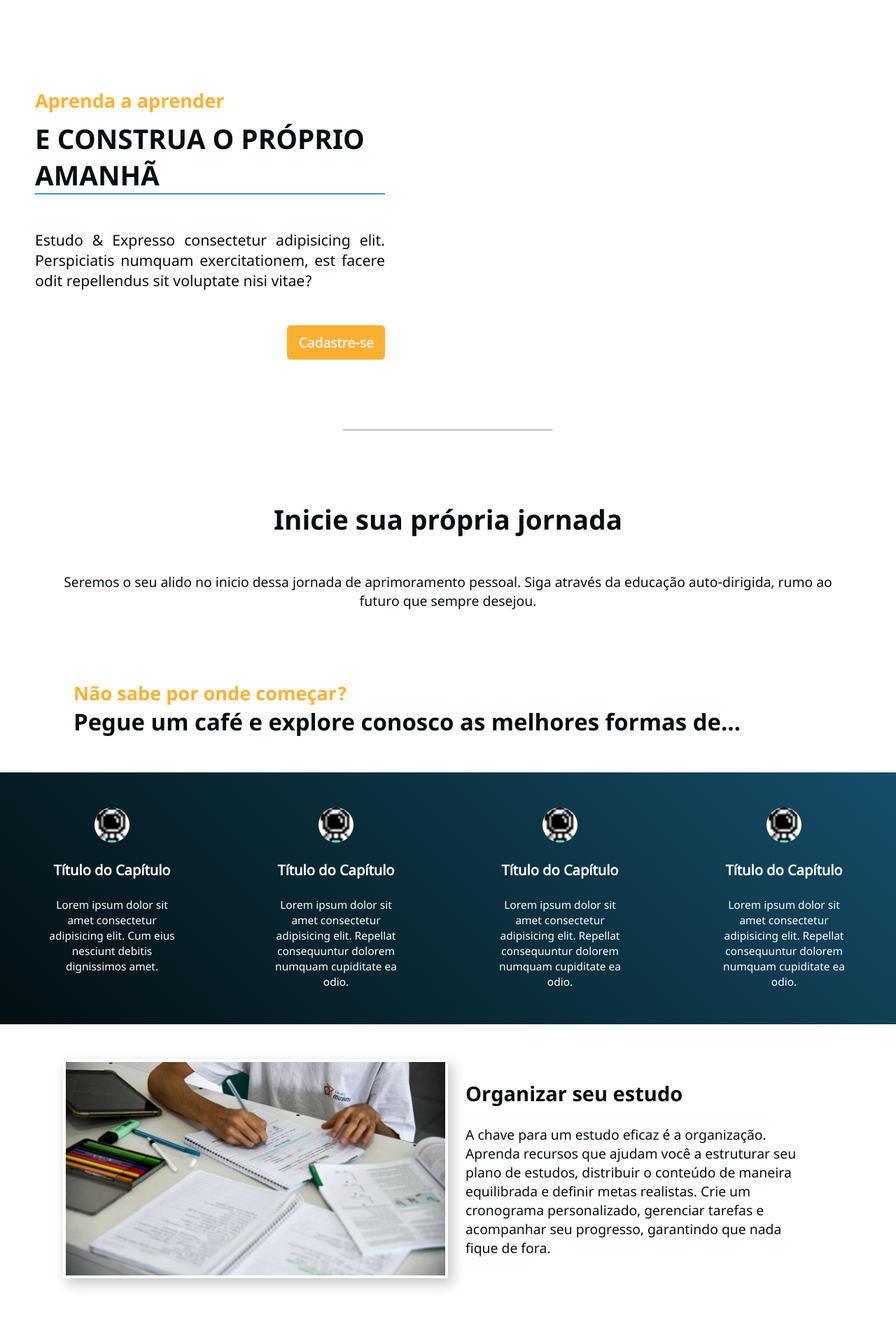
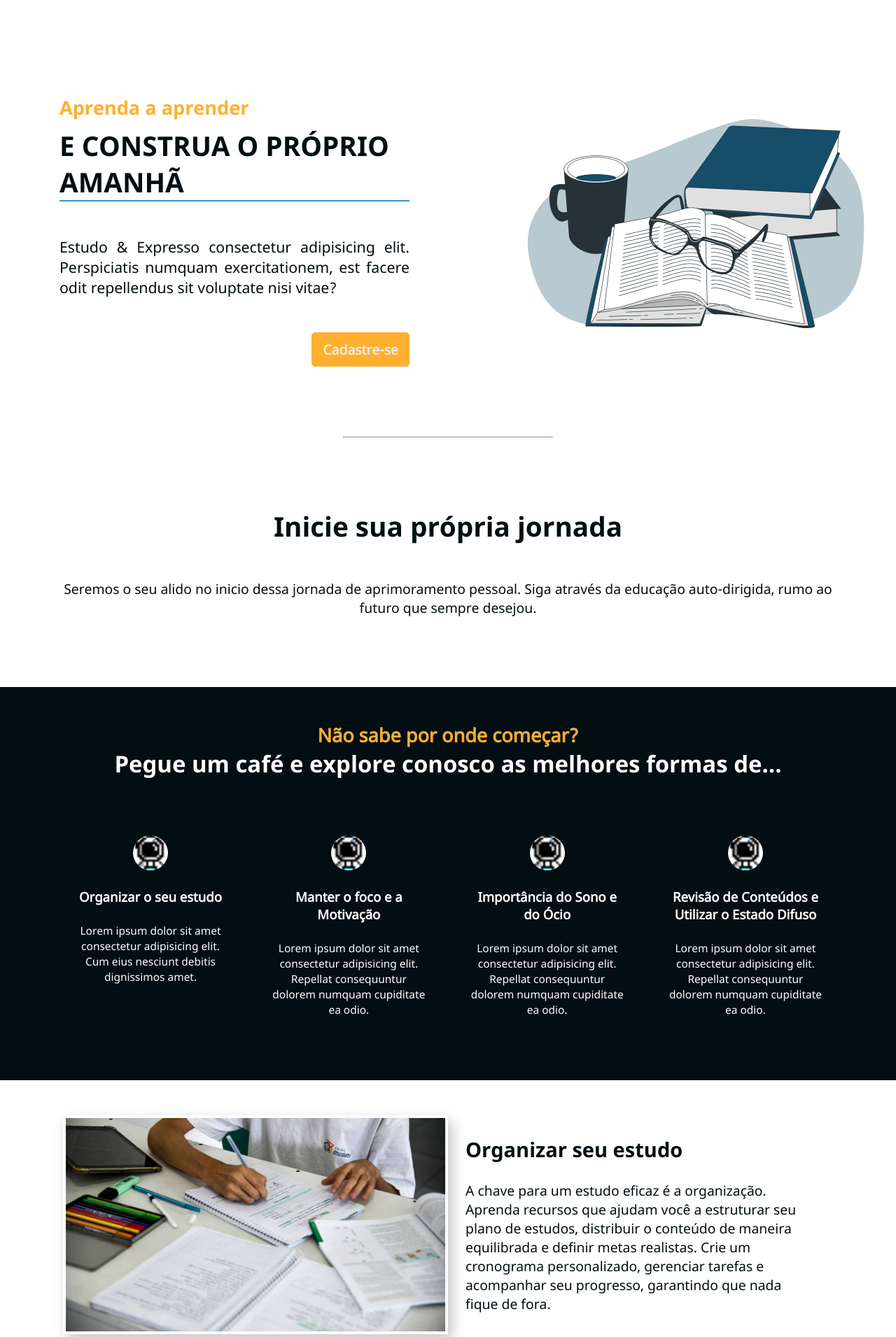
Before and after one commit to RyanSS27/TCC-escolar, a PHP site: page / in a window 1280 px wide. Shown: the part 125-2036 px from the top of the page at 70% size. Run offline with PHP 8.4, Linux system fonts and the light colour scheme.

Commit message:
Alteração no layout da página

```diff
--- a/TCC-escolar/index.html
+++ b/TCC-escolar/index.html
@@ -24,8 +24,7 @@
         </div>
     </header>
     <main>
-        <section id="container-topo-img">
-
+        <section id="container-topo">
             <div class="divisao-topo-textos">
                 <h2 class="titulo-destaque">Aprenda a aprender</h2>
                 <h1>E CONSTRUA O PRÓPRIO AMANHÃ</h1>
@@ -34,6 +33,7 @@
                     <div class="cadastro">Cadastre-se</div>
                 </a></div>
             </div>
+            <img src="imagens/livros.png" alt="">
         </section>
 
 
@@ -44,30 +44,41 @@
                 <p class="rumo-ao-futuro">Seremos o seu alido no inicio dessa jornada de aprimoramento pessoal. Siga através da educação auto-dirigida, rumo ao futuro que sempre desejou.</p>
 
 
-                <h3 class="titulo-destaque">Não sabe por onde começar?</h3>
-                <h2>Pegue um café e explore conosco as melhores formas de...</h2>
             </div>
 
             <div class="passos">
+
+                <h3 class="titulo-destaque">Não sabe por onde começar?</h3>
+                    <h2>Pegue um café e explore conosco as melhores formas de...</h2>
+                    <div class="limite">
+                        <a href="#">
                             <div class="caps">
                                 <img src="icons/meuicon.ico" alt="">
-                        <h4>Título do Capítulo</h4>
+                                <h4>Organizar o seu estudo</h4>
                                 <p>Lorem ipsum dolor sit amet consectetur adipisicing elit. Cum eius nesciunt debitis dignissimos amet.</p>
                             </div>
+                        </a>
+                        <a href="#">
                             <div class="caps">
                                 <img src="icons/meuicon.ico" alt="">
-                        <h4>Título do Capítulo</h4>
+                                <h4>Manter o foco e a Motivação</h4>
                                 <p>Lorem ipsum dolor sit amet consectetur adipisicing elit. Repellat consequuntur dolorem numquam cupiditate ea odio.</p>
                             </div>
+                        </a>
+                        <a href="#">
                             <div class="caps">
                                 <img src="icons/meuicon.ico" alt="">
-                        <h4>Título do Capítulo</h4>
+                                <h4>Importância do Sono e do Ócio</h4>
                                 <p>Lorem ipsum dolor sit amet consectetur adipisicing elit. Repellat consequuntur dolorem numquam cupiditate ea odio.</p>
                             </div>
+                        </a>
+                        <a href="#">
                             <div class="caps">
                                 <img src="icons/meuicon.ico" alt="">
-                        <h4>Título do Capítulo</h4>
+                                <h4>Revisão de Conteúdos e Utilizar o Estado Difuso</h4>
                                 <p>Lorem ipsum dolor sit amet consectetur adipisicing elit. Repellat consequuntur dolorem numquam cupiditate ea odio.</p>
+                            </div>
+                        </a>
                     </div>
                 </div>
                 <div class="capitulo cap-fundo1">
@@ -88,6 +99,9 @@
                     <img src="imagens/desanimo.jpeg" alt="imagem ilustrativa desanimo">
                 </div>
             </div>
+            <a href="formularios/cadastro.html"  class="link-cadastro">
+                <div class="cadastro">Cadastre-se</div>
+            </a>
             <div class="capitulo cap-fundo1">
                 <div class="limite">
                     <img src="imagens/sono.jpeg" alt="imagem ilustrativa sobre sono">
@@ -108,9 +122,6 @@
                 </div>
             </div>
 
-            <a href="formularios/cadastro.html"  class="link-cadastro">
-                <div class="cadastro">Cadastre-se</div>
-            </a>
 
         </section>
         <section class="beneficios">
--- a/TCC-escolar/styles/inicio.css
+++ b/TCC-escolar/styles/inicio.css
@@ -59,10 +59,16 @@ h1 {
     color: var(--paletaCor5);
 }
 
-#container-topo-img {
-    background: var(--cor-destaque) url(../imagens/img-fundo-teste.jpeg) center/ cover no-repeat fixed;
-    min-height: 600px;
-    display: block;
+#container-topo {
+    background-color: var(--cor1);
+    min-height: 450px;
+    display: flex;
+    justify-content: space-around;
+    align-items: end;
+}
+
+#container-topo > img {
+    max-width: 500px;
 }
 
 header {
@@ -163,11 +169,10 @@ nav > div > a {
     background-color: white;
 
     display: block;
-    padding: 250px 50px 50px 50px;
+    padding: 260px 50px 50px 50px;
     min-height: 600px;
-    width: 100%;
+    width: 50%;
     border-radius: 0px 0px 0px 0px;
-    box-shadow: 5px 6px 12px 3px rgba(0, 0, 0, 0.621)
 }
 
 h1 {
@@ -566,16 +571,54 @@ footer p a {
 
 
 
+.passos {
+    background-color: var(--paletaCor1);
+    padding: 50px 0px 25px 0px;
+    text-align: center;
+}
 
 
-.passos {
-    background-image: linear-gradient(45deg, var(--paletaCor1),  #0a2d3a, var(--paletaCor2));
-    color: white;
+
+.passos > .limite {
+    /* background-image: linear-gradient(45deg, var(--paletaCor1), #0a2d3a, var(--paletaCor2)); */
 
     padding: 50px 0px;
     display: flex;
-    justify-content: space-around;
+    justify-content: space-between;
     flex-wrap: wrap;
+}
+
+.passos .cadastro {
+    text-align: center;
+    margin: auto;
+}
+
+.passos > .limite a {
+    color: white;
+    text-decoration: none;
+}
+
+.passos h2, .passos .titulo-destaque{
+    text-align: center;
+    display: block;
+    width: 100%;
+}
+
+.passos h2 {
+    color: var(--cor1);
+    margin-bottom: 15px;
+}
+
+.passos hr {
+    color: var(--paletaCor3);
+    width: 300px;
+    display: block;
+}
+
+.caps {
+    font-size: 0.8em;
+    max-width: 250px;
+    padding: 15px;
 }
 
 .caps img {
@@ -592,11 +635,17 @@ footer p a {
 
 .caps h4 {
     text-align: center;
-    font-size: 1.3em;
+    font-size: 1.2em;
     margin: 25px 0px;
 }
 
-.caps {
-    font-size: 0.8em;
-    max-width: 200px;
+.caps:hover {
+    margin-top: -15px;
+    transform: scale(110%);
+    transition-duration: 3ms;
+    box-shadow: 1px 3px 6px 1px #ffffff73;
 }
+
+.caps:hover h4 {
+    color: #69caff;
+}
```
Also changed, not shown: TCC-escolar/imagens/livros.png (added). Lines whose indentation alone changed are shown as unchanged.
